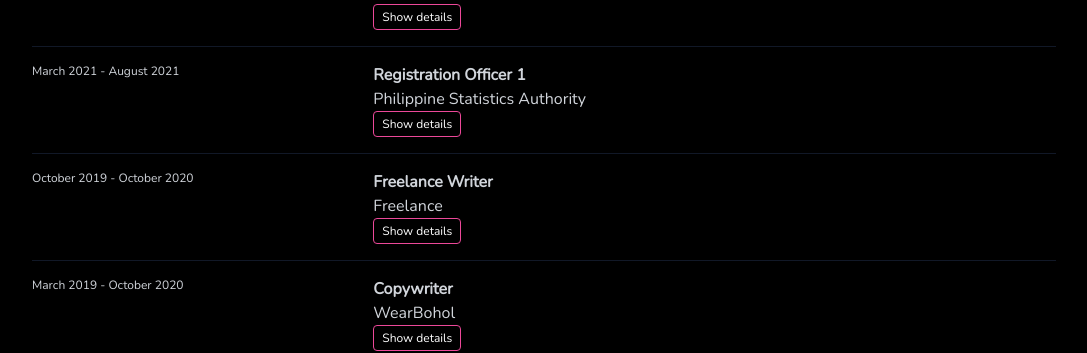
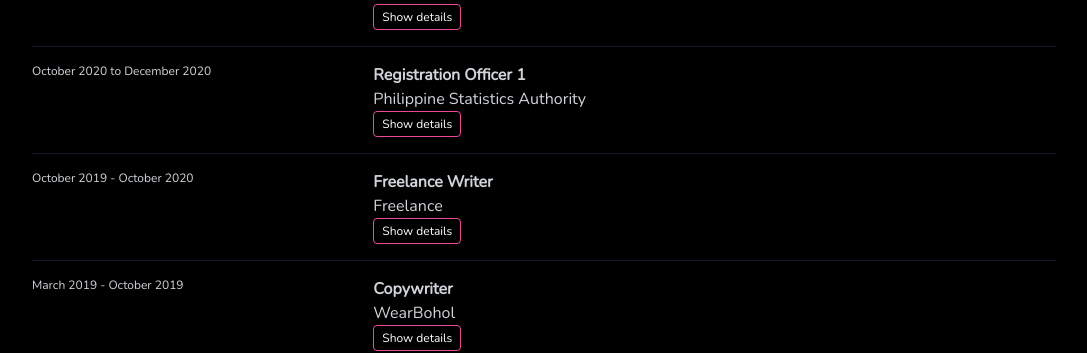
Before and after one commit to himlayyy/Portfolio, a React (Vite) app: page / in a window 1280 px wide. Shown: the part 1496-1849 px from the top of the page, without its empty margins (96-1183 px from the left). Built offline with nearby package versions, Linux system fonts and the light colour scheme.

Commit message:
Fixed typo

```diff
--- a/src/data.js
+++ b/src/data.js
@@ -70,7 +70,7 @@
 	{
 		jobTitle : "Registration Officer 1",
 		company: "Philippine Statistics Authority",
-		duration: "March 2021 - August 2021",
+		duration: "October 2020 to December 2020",
 		duties: ["Conduct data gathering and data processing for National ID"]
 	},
 	{
@@ -83,7 +83,7 @@
 	{
 		jobTitle: "Copywriter",
 		company: "WearBohol",
-		duration: "March 2019 - October 2020",
+		duration: "March 2019 - October 2019",
 		duties: ["Was able to create an increase of 80% Follows and 75% Likes in WearBohol’s page with 2 Facebook posts",
 			"Create copy for tech landing pages"]
 	}
```
